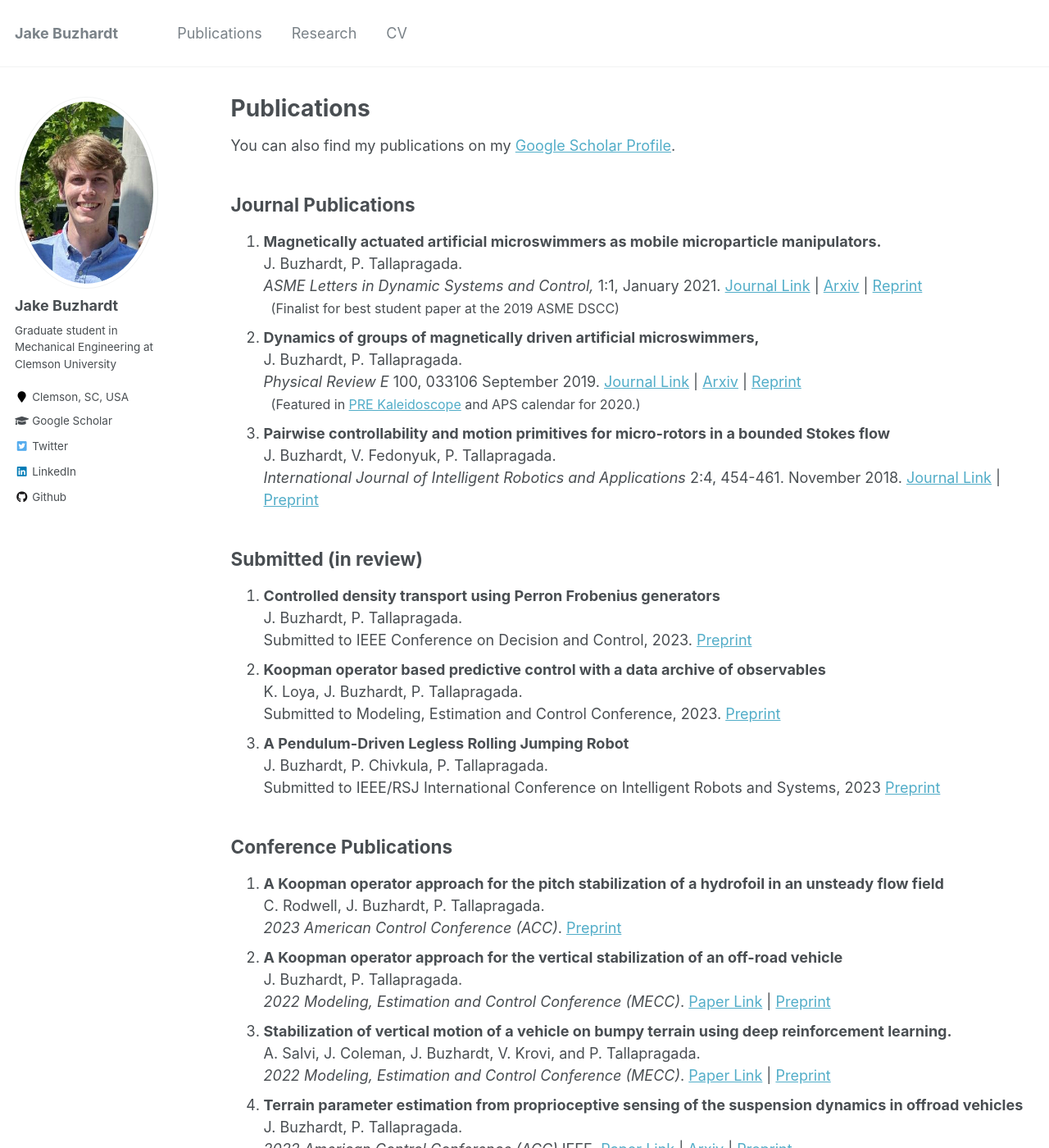
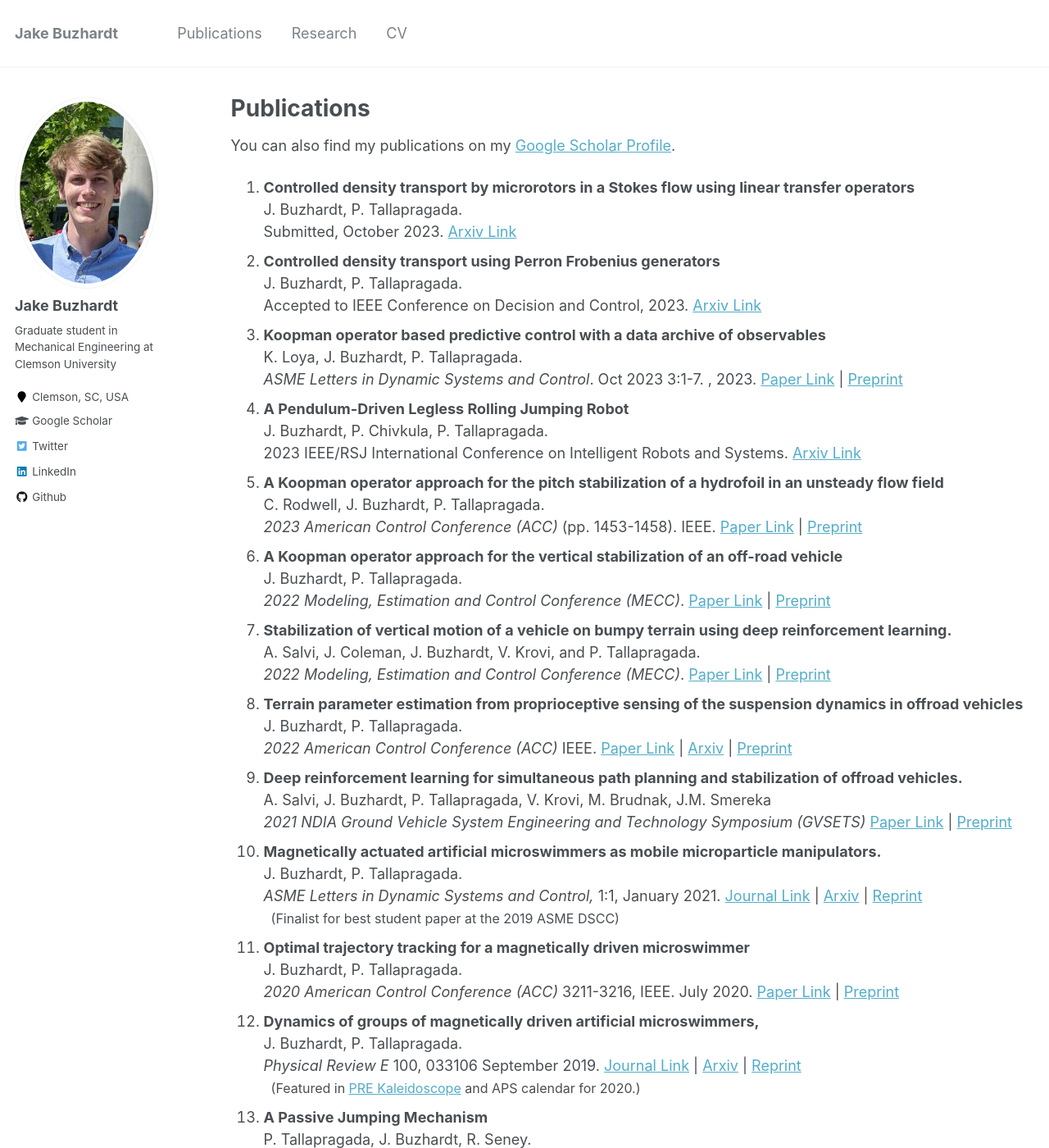
Before and after one commit to jbuzhar/jbuzhar.github.io, a Jekyll site: the page built from _pages/publications.md, in a window 1280 px wide and 1400 px high. Shown: the whole window at 82% size. Built offline with Jekyll 4.4.1, drawn with Linux system fonts in a browser that asks for light colours; some of the changed text lies outside the part shown.

Commit message:
update CV and publications

```diff
--- a/_pages/publications.md
+++ b/_pages/publications.md
@@ -6,46 +6,35 @@ author_profile: true
 ---
 
 You can also find my publications on my [Google Scholar Profile](https://scholar.google.com/citations?user=RBtE4JwAAAAJ&hl=en).
-
-## Journal Publications
-0. **Magnetically actuated artificial microswimmers as mobile microparticle manipulators.** \
-   J. Buzhardt,  P. Tallapragada. \
-   _ASME Letters in Dynamic Systems and Control,_ 1:1, January 2021. [Journal Link](https://doi.org/10.1115/1.4046581) | [Arxiv](https://arxiv.org/abs/1909.05646) | [Reprint](/files/bt_dscl_2021.pdf)<br />
-   <span><font size="3"> &nbsp; (Finalist for best student paper at the 2019 ASME DSCC)  </font></span>
-<!-- # -->
-0. **Dynamics of groups of magnetically driven artificial microswimmers,** \
-    J. Buzhardt, P. Tallapragada. \
-    _Physical Review E_ 100, 033106 September 2019. [Journal Link](https://www.doi.org/10.1103/PhysRevE.100.033106) | [Arxiv](https://arxiv.org/abs/1906.12049) | [Reprint](/files/bt_pre2019.pdf) <br />
-   <span><font size="3"> &nbsp; (Featured in <a href="https://journals.aps.org/pre/kaleidoscope/September2019">PRE Kaleidoscope</a> and APS calendar for 2020.)  </font></span>
-<!-- # -->
-0. **Pairwise controllability and motion primitives for micro-rotors in a bounded Stokes flow** \
-   J. Buzhardt, V. Fedonyuk, P. Tallapragada. \
-   _International Journal of Intelligent Robotics and Applications_ 2:4, 454-461. November 2018. [Journal Link](https://doi.org/10.1007/s41315-018-0075-5) | [Preprint](/files/ijira_bft_2018_v2.pdf)
-<!-- # -->
-
-## Submitted (in review)
+0. **Controlled density transport by microrotors in a Stokes flow using linear transfer operators** \
+   J. Buzhardt, P. Tallapragada. \
+  Submitted, October 2023. [Arxiv Link](https://arxiv.org/abs/2310.17832)
+  <!-- # -->
 0. **Controlled density transport using Perron Frobenius generators** \
     J. Buzhardt, P. Tallapragada. \
-  Submitted to IEEE Conference on Decision and Control, 2023. [Preprint](/files/cdc2023_bt.pdf)
+  Accepted to IEEE Conference on Decision and Control, 2023. [Arxiv Link](https://arxiv.org/abs/2304.13829)
   <!-- # -->
 0. **Koopman operator based predictive control with a data archive of observables** \
    K. Loya, J. Buzhardt, P. Tallapragada. \
-  Submitted to Modeling, Estimation and Control Conference, 2023. [Preprint](/files/MECC2023_LBT.pdf)
+   _ASME Letters in Dynamic Systems and Control_. Oct 2023 3:1-7.
+  , 2023. [Paper Link](https://doi.org/10.1115/1.4063604) | [Preprint](/files/MECC2023_LBT.pdf)
   <!-- # -->
 0. **A Pendulum-Driven Legless Rolling Jumping Robot** \
    J. Buzhardt, P. Chivkula, P. Tallapragada. \
-   Submitted to IEEE/RSJ International Conference on Intelligent Robots and Systems, 2023 [Preprint](/files/IROS2023_bct.pdf)
-
-## Conference Publications
+   2023 IEEE/RSJ International Conference on Intelligent Robots and Systems. [Arxiv Link](https://arxiv.org/abs/2304.11527)
+   <!-- # -->
 0. **A Koopman operator approach for the pitch stabilization of a hydrofoil in an unsteady flow field** \
    C. Rodwell, J. Buzhardt, P. Tallapragada. \
-   _2023 American Control Conference (ACC)_. [Preprint](/files/rbt_acc2023_KMPC.pdf)
+   _2023 American Control Conference (ACC)_ (pp. 1453-1458). IEEE. [Paper Link](https://doi.org/10.23919/ACC55779.2023.10156189) | [Preprint](/files/rbt_acc2023_KMPC.pdf)
+   <!-- # -->
 0. **A Koopman operator approach for the vertical stabilization of an off-road vehicle** \
    J. Buzhardt, P. Tallapragada. \
    _2022 Modeling, Estimation and Control Conference (MECC)_. [Paper Link](https://doi.org/10.1016/j.ifacol.2022.11.260) | [Preprint](/files/MECC2022_bt.pdf)
+   <!-- # -->
 0. **Stabilization of vertical motion of a vehicle on bumpy terrain using deep reinforcement learning.** \
    A. Salvi, J. Coleman, J. Buzhardt, V. Krovi, and P. Tallapragada. \
    _2022 Modeling, Estimation and Control Conference (MECC)_. [Paper Link](https://doi.org/10.1016/j.ifacol.2022.11.197) |  [Preprint](/files/MECC2022_sbckt.pdf)
+   <!-- # -->
 0. **Terrain parameter estimation from proprioceptive sensing of the suspension dynamics in offroad vehicles** \
    J. Buzhardt, P. Tallapragada. \
    _2022 American Control Conference (ACC)_ IEEE. [Paper Link](https://doi.org/10.23919/ACC53348.2022.9867793) | [Arxiv](https://arxiv.org/abs/2202.04727) | [Preprint](/files/bt_estimation_acc2022.pdf)
@@ -54,13 +43,27 @@ You can also find my publications on my [Google Scholar Profile](https://scholar
    A. Salvi, J. Buzhardt, P. Tallapragada, V. Krovi, M. Brudnak, J.M. Smereka \
    _2021 NDIA Ground Vehicle System Engineering and Technology Symposium (GVSETS)_ [Paper Link](https://shorturl.at/eiHIK) | [Preprint](/files/gvsets2021_offroadRL.pdf)
    <!-- # -->
+0. **Magnetically actuated artificial microswimmers as mobile microparticle manipulators.** \
+   J. Buzhardt,  P. Tallapragada. \
+   _ASME Letters in Dynamic Systems and Control,_ 1:1, January 2021. [Journal Link](https://doi.org/10.1115/1.4046581) | [Arxiv](https://arxiv.org/abs/1909.05646) | [Reprint](/files/bt_dscl_2021.pdf)<br />
+   <span><font size="3"> &nbsp; (Finalist for best student paper at the 2019 ASME DSCC)  </font></span>
+<!-- # -->
 0. **Optimal trajectory tracking for a magnetically driven microswimmer** \
    J. Buzhardt, P. Tallapragada. \
    _2020 American Control Conference (ACC)_ 3211-3216, IEEE. July 2020. [Paper Link](https://doi.org/10.23919/ACC45564.2020.9147973) | [Preprint](/files/bt_acc2020.pdf)
 <!-- # -->
+0. **Dynamics of groups of magnetically driven artificial microswimmers,** \
+    J. Buzhardt, P. Tallapragada. \
+    _Physical Review E_ 100, 033106 September 2019. [Journal Link](https://www.doi.org/10.1103/PhysRevE.100.033106) | [Arxiv](https://arxiv.org/abs/1906.12049) | [Reprint](/files/bt_pre2019.pdf) <br />
+   <span><font size="3"> &nbsp; (Featured in <a href="https://journals.aps.org/pre/kaleidoscope/September2019">PRE Kaleidoscope</a> and APS calendar for 2020.)  </font></span>
+<!-- # -->
 0. **A Passive Jumping Mechanism** \
    P. Tallapragada, J. Buzhardt, R. Seney. \
    _2019 Dynamic Systems and Control Conference (DSCC)_ ASME. October 2019. [Paper Link](https://doi.org/10.1115/DSCC2019-9194) | [Preprint](/files/tbs_dscc2019.pdf)
+<!-- # -->
+0. **Pairwise controllability and motion primitives for micro-rotors in a bounded Stokes flow** \
+   J. Buzhardt, V. Fedonyuk, P. Tallapragada. \
+   _International Journal of Intelligent Robotics and Applications_ 2:4, 454-461. November 2018. [Journal Link](https://doi.org/10.1007/s41315-018-0075-5) | [Preprint](/files/ijira_bft_2018_v2.pdf)
 <!-- # -->
 0. **Controllability of a pair of swimming microrotors in a bounded domain at low Reynolds number** \
    J. Buzhardt, V. Fedonyuk, S. Sudarsanam, P. Tallapragada. \
```
Also changed, not shown: 1 other file.
